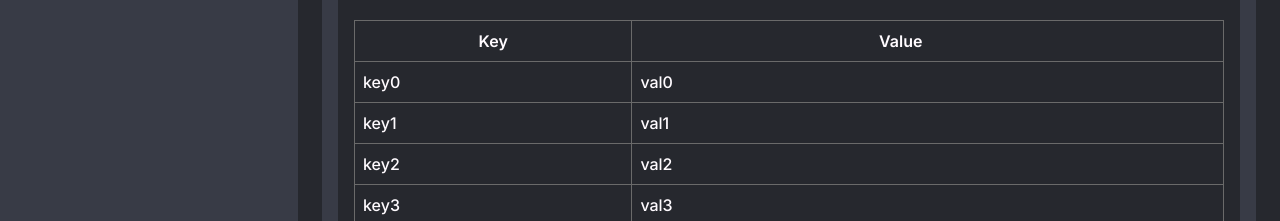
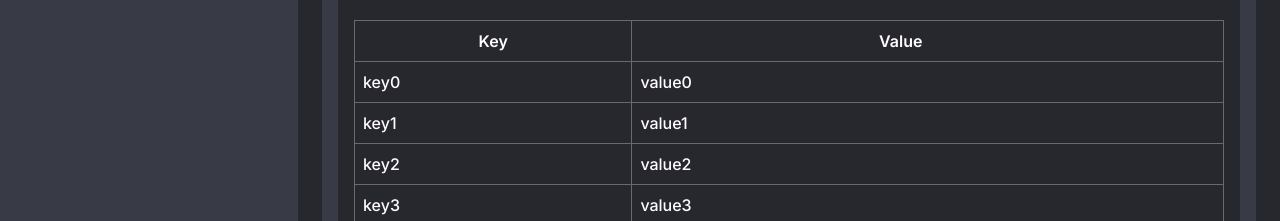
Before and after one commit to benchttp/webapp, a React (Create React App) app: page / in a window 1280 px wide. Both pictures are taken after a click on the element "See more config details". Shown: the part 579-800 px from the top of the page. Built offline with nearby package versions, Linux system fonts and the light colour scheme.

Commit message:
fix: handle long words in headerContent + styling

```diff
--- a/src/components/CardConfig/subcomponents/CardConfigContent/core/cardConfigContent.styles.ts
+++ b/src/components/CardConfig/subcomponents/CardConfigContent/core/cardConfigContent.styles.ts
@@ -13,20 +13,18 @@ export const StyledCardConfigContent = styled('div')`
   .headersListContainer {
     flex-wrap: wrap;
     flex-direction: column;
+    max-width: 100%;
+    overflow-x: auto;
   }
 
   tr {
-    border-top: 1px solid #6a6a6a;
+    border-bottom: 1px solid #6a6a6a;
     border-left: 1px solid #6a6a6a;
     border-right: 1px solid #6a6a6a;
   }
 
-  tr:last-child {
-    border-bottom: 1px solid #6a6a6a;
-  }
-
-  tr:first-child {
-    border-bottom: none;
+  thead {
+    border-top: 1px solid #6a6a6a;
   }
 
   keyValueCouple {
--- a/src/components/CardConfig/subcomponents/CardConfigContent/index.tsx
+++ b/src/components/CardConfig/subcomponents/CardConfigContent/index.tsx
@@ -9,10 +9,11 @@ export const CardConfigContent: FC<IProps> = (props) => {
   const { className } = props
 
   const headerContent = Object.entries({
-    key0: 'val0',
-    key1: 'val1',
-    key2: 'val2',
-    key3: 'val3',
+    key0: 'value0',
+    key1: 'value1',
+    key2: 'value2',
+    key3: 'value3',
+    key4: 'value4',
   })
 
   const headersList = headerContent.map(([key, value], index) => {
--- a/src/layouts/MainLayout/core/mainLayout.styles.ts
+++ b/src/layouts/MainLayout/core/mainLayout.styles.ts
@@ -22,7 +22,7 @@ export const StyledMainLayout = styled['div']`
   }
 
   .content {
-    flex: 1 0 auto;
+    flex: 1 1 auto;
     overflow-y: scroll;
   }
 `
```
